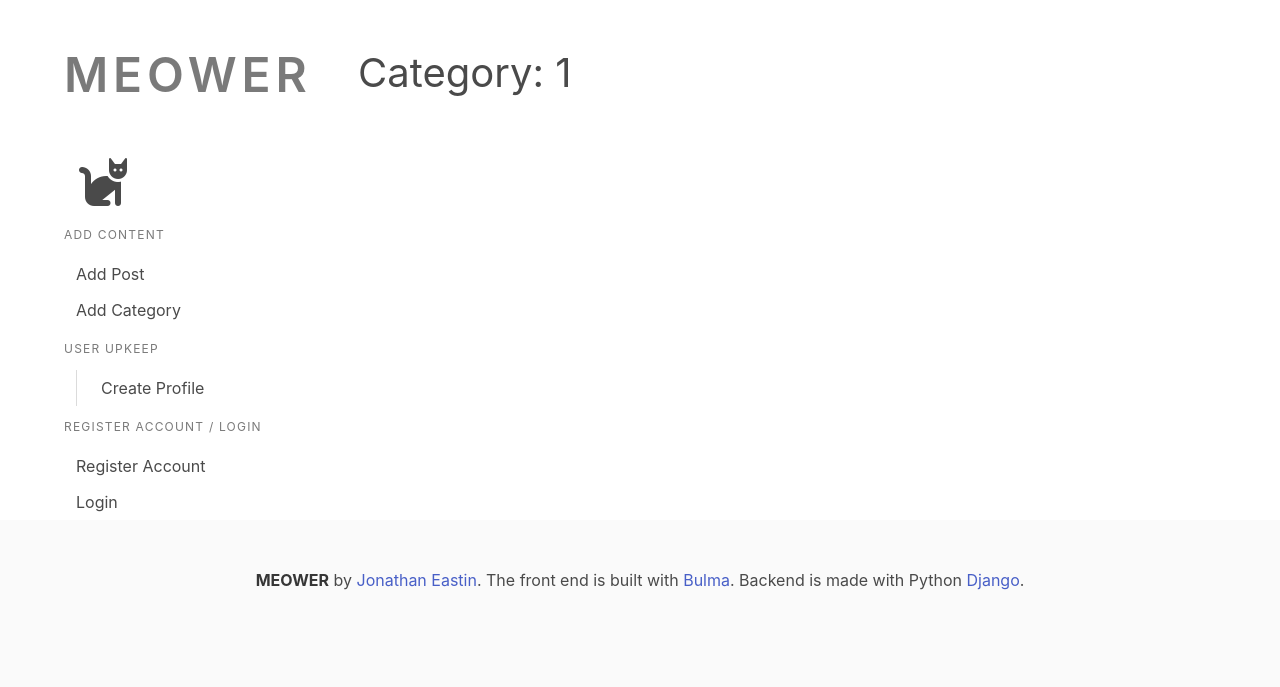
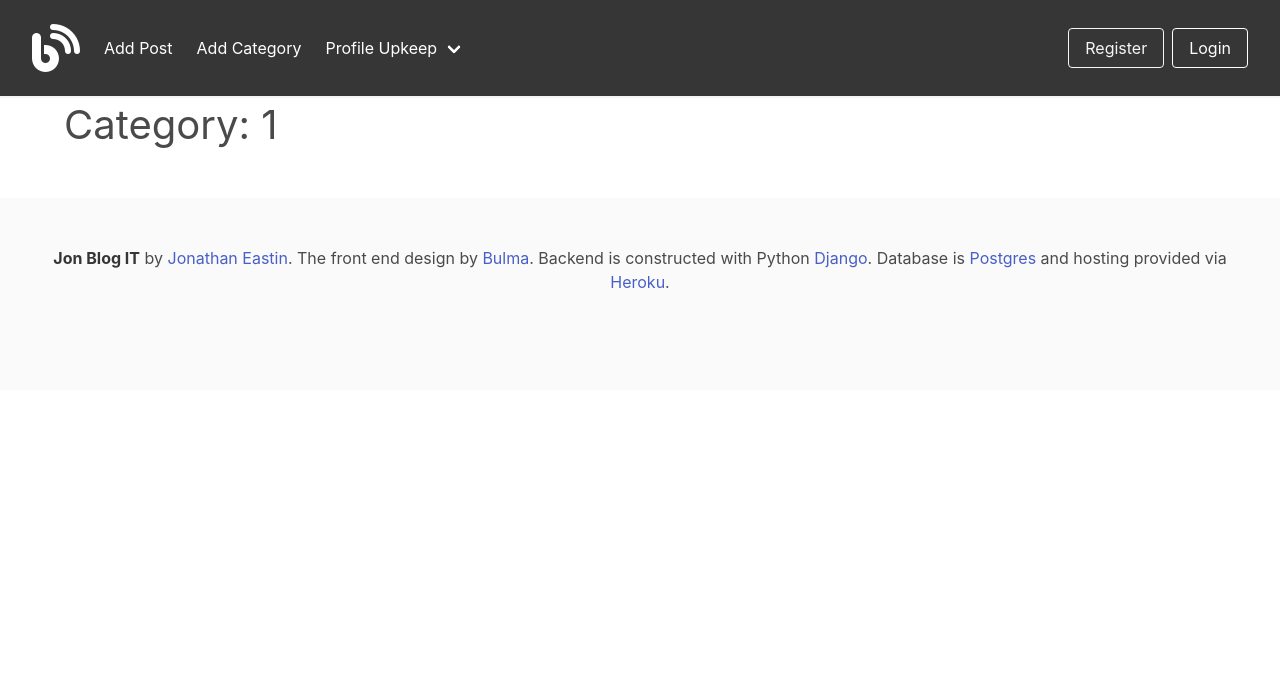
Before and after one commit to JonEast87/Django_Blog, a Django app: page /category/1/ in a window 1280 px wide. Shown: the top 687 px of the page. Run offline with Django 4.2, Linux system fonts and the light colour scheme; data that the repository does not hold is empty; some libraries are stand-ins or nearby versions.

Commit message:
standardizing my templates

```diff
--- a/JonsBlog/templates/add_category.html
+++ b/JonsBlog/templates/add_category.html
@@ -15,7 +15,7 @@
                     </div>
                 </div>
 
-                <button class="button is-primary">Submit</button>
+                <button class="button is-black is-outlined is-responsive is-rounded">Submit</button>
             </form>
 
         </div>
--- a/JonsBlog/templates/base.html
+++ b/JonsBlog/templates/base.html
@@ -10,94 +10,80 @@
     <link rel="preconnect" href="https://fonts.gstatic.com" crossorigin>
     <link href="https://fonts.googleapis.com/css2?family=Lobster&family=Raleway:wght@300&family=Roboto:wght@500&display=swap"
           rel="stylesheet">
-{#    <link href="../../static/static/JonsBlog/css/stylesheet.css" rel="stylesheet">#}
-    <!-- temp fix until I can figure out how to get static files to load for another directory -->
     <link href="{% static "css/stylesheet.css" %}" rel="stylesheet">
     <script src="https://kit.fontawesome.com/2453f003ac.js" crossorigin="anonymous"></script>
-    <title>{% block title %}EVERYDAY_JON{% endblock %}</title>
+    <title>{% block title %}Jon Blog IT{% endblock %}</title>
 </head>
-<body>
+<body class="has-navbar-fixed-top">
 <div class="container mt-6">
     <div class="columns">
         <div class="column">
-            <aside class="menu">
-                <p class="menu-label title is-1">
-                    Meower
-                </p>
-                <ul class="menu-list">
-                    <li>
-                        <a href="{% url 'home' %}"><i class="fa-solid fa-cat fa-3x"></i></a>
-                    </li>
-                </ul>
+            <div class="container">
 
-                <p class="menu-label">
-                    Add Content
-                </p>
-                <ul class="menu-list">
-                    <li>
-                        <a href="{% url 'add-post' %}">Add Post</a>
-                    </li>
-                    <li>
-                        <a href="{% url 'add-category' %}">Add Category</a>
-                    </li>
-                </ul>
-                <p class="menu-label">
-                    User Upkeep
-                </p>
+                <nav class="navbar is-fixed-top is-dark is-spaced has-shadow" role="navigation" aria-label="main navigation">
+                    <div class="navbar-brand">
+                        <a class="navbar-item" href="{% url 'home' %}">
+                            <i class="fa-solid fa-blog fa-3x"></i>
+                        </a>
+
+                        <a role="button" class="navbar-burger" aria-label="menu" aria-expanded="false"
+                           data-target="navbarBasicExample">
+                            <span aria-hidden="true"></span>
+                            <span aria-hidden="true"></span>
+                            <span aria-hidden="true"></span>
+                        </a>
+                    </div>
+
+                    <div id="navbarBasicExample" class="navbar-menu">
+                        <div class="navbar-start">
+
+                            <a class="navbar-item" href="{% url 'add-post' %}">
+                                Add Post
+                            </a>
+
+                            <a class="navbar-item" href="{% url 'add-category' %}">
+                                Add Category
+                            </a>
+
+                            <div class="navbar-item has-dropdown is-hoverable">
+                                <a class="navbar-link">
+                                    Profile Upkeep
+                                </a>
+                                <div class="navbar-dropdown">
                                     {% if user.profile.id %}
-                    <ul class="menu-list">
-                        <li>
-                            <p>{{ user.first_name }} Profile</p>
-                            <ul>
-                                <li>
-                                    <a href="{% url 'show_profile' user.profile.id %}">Show Profile</a>
-                                </li>
-                                <li>
-                                    <a href="{% url 'edit_profile' user.profile.id %}">Edit Profile</a>
-                                </li>
-                            </ul>
-                        </li>
-                    </ul>
+
+                                        <a class="navbar-item" href="{% url 'show_profile' user.profile.id %}">Show
+                                            Profile</a>
+
+                                        <hr class="navbar-divider">
+
+                                        <a class="navbar-item" href="{% url 'edit_profile' user.profile.id %}">Edit
+                                            Profile</a>
+
                                     {% else %}
-                    <ul class="menu-list">
-                        <li>
-                            <ul>
-                                <li>
-                                    <a href="{% url 'create_profile' %}">Create Profile</a>
-                                </li>
-                            </ul>
-                        </li>
-                    </ul>
+
+                                        <a class="navbar-item" href="{% url 'create_profile' %}">Create Profile</a>
+
                                     {% endif %}
+                                </div>
+                            </div>
+                        </div>
+
+                        <div class="navbar-end">
+                            <div class="navbar-item">
+                                <div class="buttons">
                                     {% if user.id %}
-                    <p class="menu-label">
-                        Edit Account / Logout
-                    </p>
-                    <ul class="menu-list">
-                        <li>
-                            <a href="{% url 'edit_settings' %}">Edit Settings</a>
-                        </li>
-                        <li>
-                            <a href="{% url 'logout' %}">Logout</a>
-                        </li>
-                    </ul>
+                                        <a class="button is-light is-outlined is-responsive" href="{% url 'edit_settings' %}">Settings</a>
+                                        <a class="button is-white is-outlined is-responsive" href="{% url 'logout' %}">Logout</a>
                                     {% else %}
-                    <p class="menu-label">
-                        Register Account / Login
-                    </p>
-                    <ul class="menu-list">
-                        <li>
-                            <a href="{% url 'register' %}">Register Account</a>
-                        </li>
-                        <li>
-                            <a href="{% url 'login' %}">Login</a>
-                        </li>
-                    </ul>
+                                        <a class="button is-light is-outlined is-responsive" href="{% url 'register' %}">Register</a>
+                                        <a class="button is-white is-outlined is-responsive" href="{% url 'login' %}">Login</a>
                                     {% endif %}
-            </aside>
                                 </div>
-        <div class="column is-three-quarters">
-            <div class="container">
+                            </div>
+                        </div>
+                    </div>
+                </nav>
 
                 {% block content %}
 
@@ -108,12 +94,12 @@
     </div>
 </div>
 
-<footer class="footer mt-auto">
+<footer class="footer mt-6">
     <div class="content has-text-centered">
         <p>
-            <strong>MEOWER</strong> by <a href="#">Jonathan Eastin</a>. The front end is built
-            with <a href="https://bulma.io">Bulma</a>. Backend is made with Python <a
-                href="https://www.djangoproject.com">Django</a>.
+            <strong>Jon Blog IT</strong> by <a href="#">Jonathan Eastin</a>. The front end design by
+            <a href="https://bulma.io">Bulma</a>. Backend is constructed with Python <a
+                href="https://www.djangoproject.com">Django</a>. Database is <a href="https://www.postgresql.org">Postgres</a> and hosting provided via <a href="https://dashboard.heroku.com/apps">Heroku</a>.
         </p>
     </div>
 </footer>
--- a/JonsBlog/templates/categories.html
+++ b/JonsBlog/templates/categories.html
@@ -5,22 +5,26 @@
         <h2 class="subtitle is-2 is-spaced">Category: {{ cats }}</h2>
         {% for post in category_posts %}
             <div class="card">
+                <div class="card-header">
+                    <p class="card-header-title">{{ post.title }}</p>
+                    <p class="card-header-author mt-3 mr-3">by {{ post.author.username }}</p>
+                </div>
+
                 <div class="card-content">
-                    <div class="media">
-
-                        <div class="media-content">
-                            <p class="title is-4">by > {{ post.author.first_name }} {{ post.author.last_name }}</p>
-                            <p class="subtitle is-5">{{ post.title_tag }}</p>
-                        </div>
-                    </div>
-
                     <div class="content">
-                        <p class="subtitle is-6">in > {{ post.category }}</p>
-                        <a href="{% url 'article-detail' post.pk %}">#link</a> <a href="">#{{ post.category }}</a>
-                        <br>
+                        <p class="subtitle is-6 is-spaced">{{ post.title_tag }}</p>
                         <time datetime="2016-1-1">{{ post.publication_date }} {{ post.publication_time }}</time>
                     </div>
                 </div>
+
+                <footer class="card-footer">
+                    <p class="card-footer-item">
+                        <span>
+                        View <a href="{% url 'article-detail' post.pk %}">here</a>
+                        </span>
+                    </p>
+                    <p class="card-footer-item">{{ post.category }}</p>
+                </footer>
             </div>
         {% endfor %}
     </ul>
```
Also changed, not shown: JonsBlog/templates/add_post.html (+4 -4 lines), JonsBlog/templates/article_details.html (+10 -8 lines), JonsBlog/templates/home.html (+9 -11 lines), JonsBlog/templates/update_post.html (+15 -2 lines), 1 other file. Lines whose indentation alone changed are shown as unchanged.
